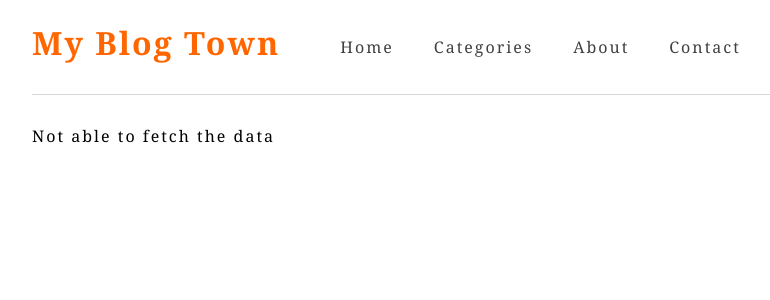
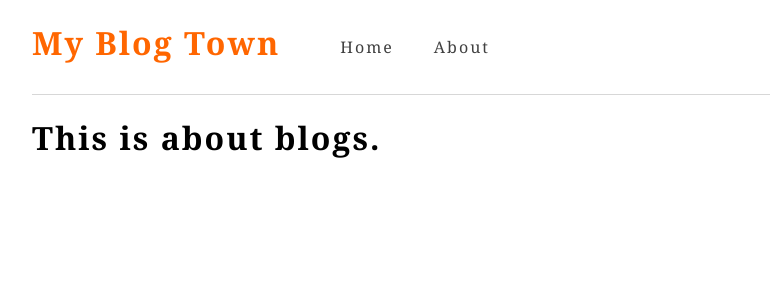
Before and after one commit to AbhishaShah/Learning-React, a React (Create React App) app in the folder React Projects/blog-app/: page /about in a window 1280 px wide. Shown: the top 300 px of the page, without its empty margins (133-903 px from the left). Built offline with nearby package versions, Linux system fonts and the light colour scheme; no server answers.

Commit message:
Learnd about react router

```diff
--- a/React Projects/blog-app/package.json
+++ b/React Projects/blog-app/package.json
@@ -9,6 +9,7 @@
     "react": "^17.0.2",
     "react-dom": "^17.0.2",
     "react-icons": "^4.2.0",
+    "react-router-dom": "^5.3.0",
     "react-scripts": "4.0.3",
     "web-vitals": "^1.1.2"
   },
--- /dev/null
+++ b/React Projects/blog-app/src/components/About.js
@@ -0,0 +1,11 @@
+import React from 'react';
+
+const About = () => {
+    return (
+        <div>
+            <h1>This is about blogs.</h1>
+        </div>
+    );
+}
+
+export default About;
--- a/React Projects/blog-app/src/components/App.js
+++ b/React Projects/blog-app/src/components/App.js
@@ -1,15 +1,27 @@
 import Navbar from "./Navbar";
 import Home from "./Home";
+import { BrowserRouter as Router, Route, Switch } from 'react-router-dom';
+import About from "./About";
+
 
 const App = () => {
   return (
+    <Router>
       <div className="App">
         <header className="App-header">
           <h1>My Blog Town</h1>
           <Navbar />
         </header>
-      <Home />
+        <Switch>
+         <Route exact path="/">
+           <Home/>
+         </Route>
+         <Route path="/about">
+           <About/>
+         </Route>
+        </Switch>
       </div>
+    </Router>
   );
 }
 
--- a/React Projects/blog-app/src/components/Navbar.js
+++ b/React Projects/blog-app/src/components/Navbar.js
@@ -1,12 +1,15 @@
+import { Link } from "react-router-dom";
 
 const NavBar = () => {
     return (
         <div className="navbar">
         <ul>
-            <li><a href="#">Home</a></li>
-            <li><a href="#">Categories</a></li>
-            <li><a href="#">About</a></li>
-            <li><a href="#">Contact</a></li>
+            <li>
+                <Link to="/">Home</Link>
+            </li>
+            <li>
+                <Link to="/about">About</Link>
+            </li>
         </ul>
         </div>
     );
```
Also changed, not shown: 1 other file (tests, documents, lock files or other folders). Lines whose indentation alone changed are shown as unchanged.
